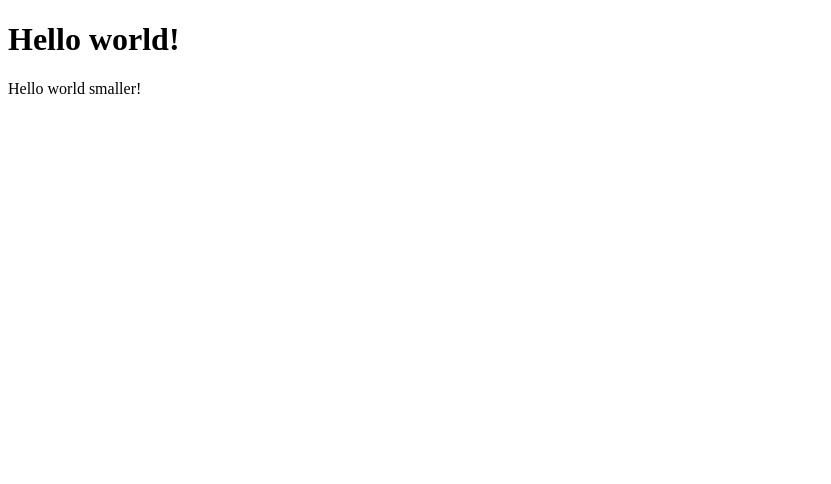
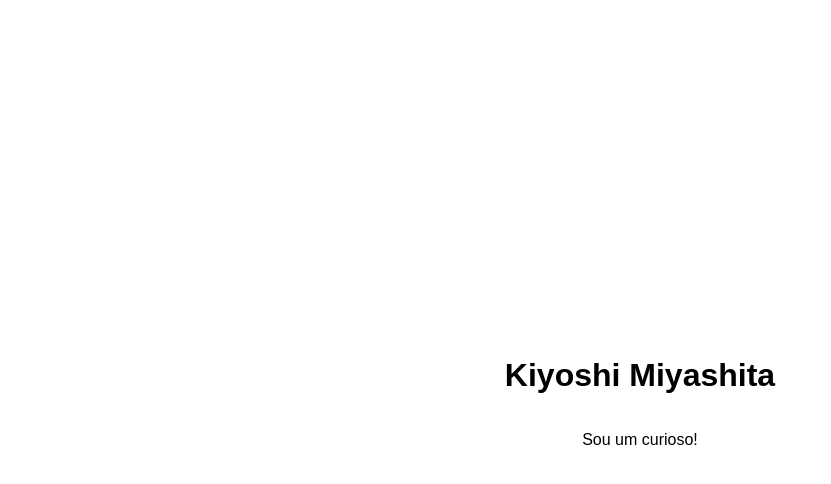
Before and after one commit to ihsoyik/Website, a plain HTML site: page index.html in a window 1280 px wide. Shown: the whole page, without its empty margins (0-831 px from the left). Drawn offline with Linux system fonts and the light colour scheme.

Commit message:
Update index.html

```diff
--- a/index.html
+++ b/index.html
@@ -3,11 +3,10 @@
     <meta charset="UTF-8">
     <meta name="viewport" content="width=device-width, initial-scale=1.0">
     <title>ihsoyik</title>
+    <link rel="stylesheet" href="style.css">
 </head>
 <body>
-
-    <h1>Hello world!</h1>
-    <p>Hello world smaller!</p>
-
+    <h1>Kiyoshi Miyashita</h1>
+    <p>Sou um curioso!</p>
 </body>
 </html>
```
